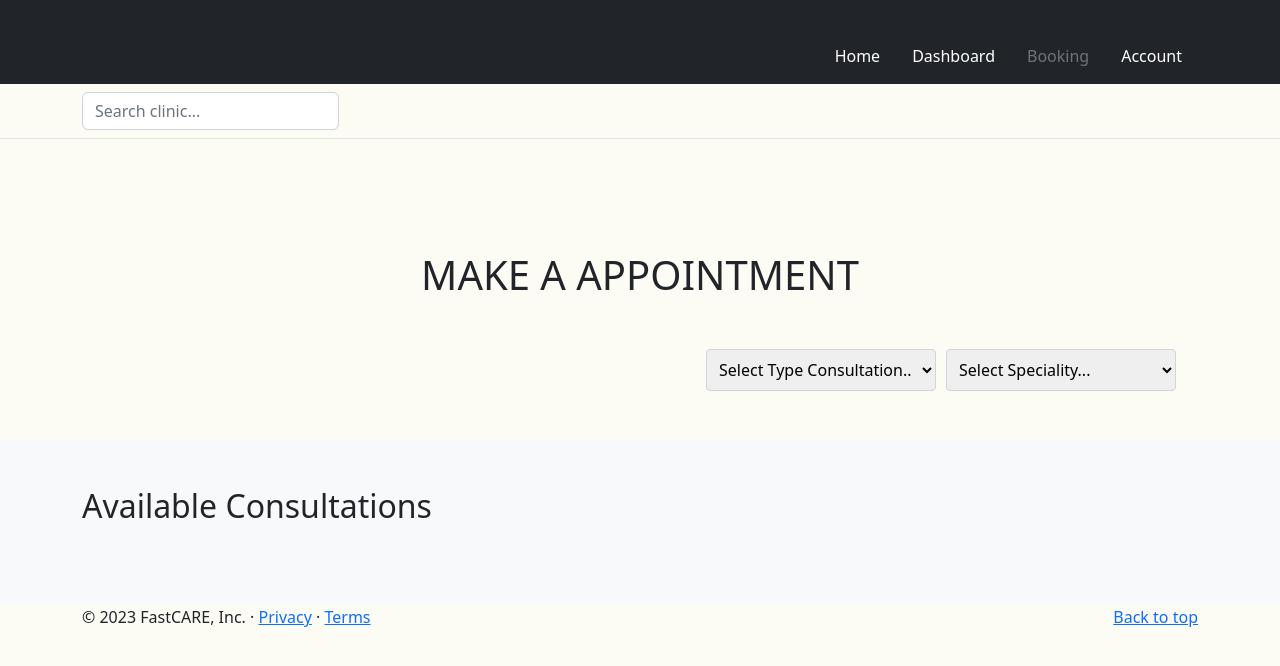
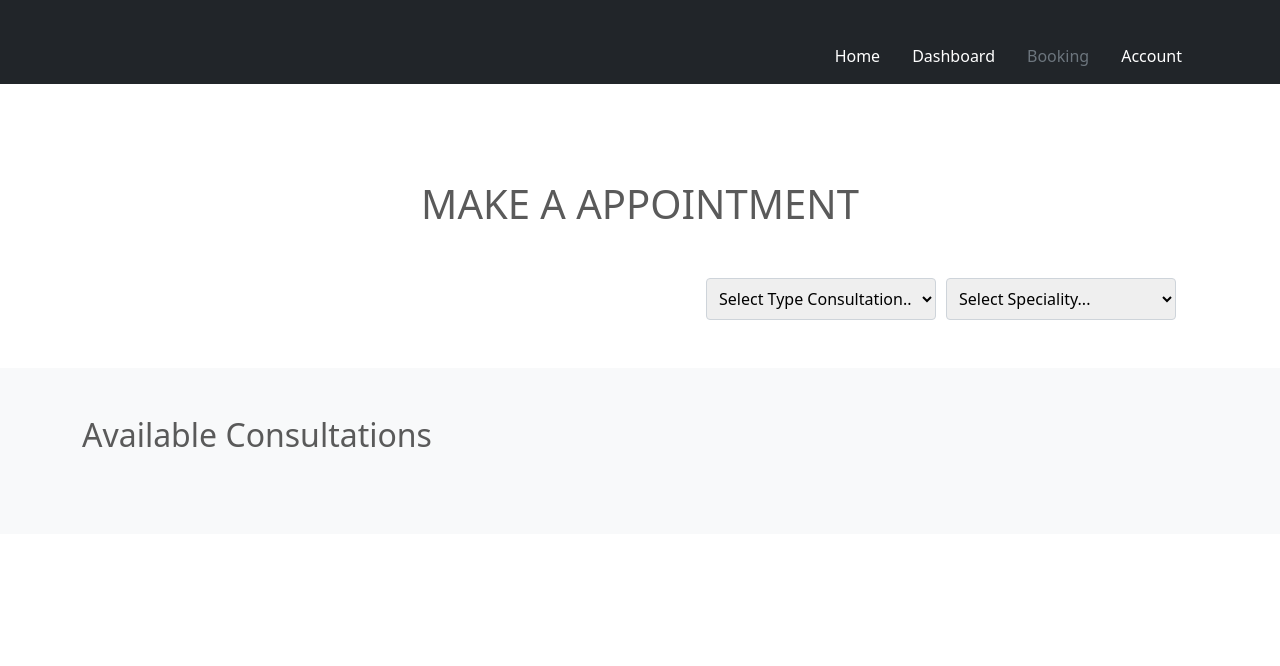
Before and after one commit to rodrigobivarazevedo/EHR_SYSTEM2, a PHP site: page /MyFastCARE/Patients/MyFastCARE_booking.php in a window 1280 px wide. Shown: the top 666 px of the page. Run offline with PHP 8.4, Linux system fonts and the light colour scheme; the visitor is signed in with stand-in values (Sample User, id 1); some libraries are stand-ins or nearby versions.

Commit message:
updated patient portal

```diff
--- a/ui/MyFastCARE/Doctors/health_records.php
+++ b/ui/MyFastCARE/Doctors/health_records.php
@@ -283,7 +283,7 @@ if (!isset($_SESSION['UserID'])) {
 
 
 <script src="/EHR_system/global/jquery.js"></script>
-<script src="/EHR_system/js/booking.js"></script>
+
 
 
 </body>
--- a/ui/MyFastCARE/Patients/MyFastCARE_booking.php
+++ b/ui/MyFastCARE/Patients/MyFastCARE_booking.php
@@ -24,7 +24,7 @@ if (!isset($_SESSION['UserID'])) {
 
     <!-- Bootstrap core CSS -->
     <link href="https://cdn.jsdelivr.net/npm/bootstrap@5.2.2/dist/css/bootstrap.min.css" rel="stylesheet" integrity="sha384-Zenh87qX5JnK2Jl0vWa8Ck2rdkQ2Bzep5IDxbcnCeuOxjzrPF/et3URy9Bv1WTRi" crossorigin="anonymous">
-    <link rel="stylesheet" href="../styles.css">
+    <link rel="stylesheet" href="../MyFastCARE_styles.css">
 
 </head>
 <body >
@@ -34,7 +34,7 @@ if (!isset($_SESSION['UserID'])) {
 
 
 
-    <header>
+<header>
         <div class="px-3 py-2 text-bg-dark">
         <div class="container">
             <div class="d-flex flex-wrap align-items-center justify-content-center justify-content-lg-start">
@@ -71,15 +71,7 @@ if (!isset($_SESSION['UserID'])) {
             </div>
         </div>
         </div>
-        <div class="px-3 py-2 border-bottom mb-3">
-        <div class="container d-flex flex-wrap justify-content-center">
-            <form class="col-12 col-lg-auto mb-2 mb-lg-0 me-lg-auto" role="search">
-            <input type="search" class="form-control" placeholder="Search clinic..." aria-label="Search">
-            </form>
 
-
-        </div>
-        </div>
     </header>
 
 
@@ -159,12 +151,8 @@ if (!isset($_SESSION['UserID'])) {
 
 
 
-<!-- FOOTER -->
 
-<footer class="container">
-    <p class="float-end"><a href="#">Back to top</a></p>
-    <p>© 2023 FastCARE, Inc. · <a href="#">Privacy</a> · <a href="#">Terms</a></p>
-</footer>
+
 </main>
 
 <script>
--- a/ui/MyFastCARE/Patients/account.php
+++ b/ui/MyFastCARE/Patients/account.php
@@ -24,7 +24,7 @@ if (!isset($_SESSION['UserID'])) {
 
     <!-- Bootstrap core CSS -->
     <link href="https://cdn.jsdelivr.net/npm/bootstrap@5.2.2/dist/css/bootstrap.min.css" rel="stylesheet" integrity="sha384-Zenh87qX5JnK2Jl0vWa8Ck2rdkQ2Bzep5IDxbcnCeuOxjzrPF/et3URy9Bv1WTRi" crossorigin="anonymous">
-    <link rel="stylesheet" href="../styles.css">
+    <link rel="stylesheet" href="../MyFastCARE_styles.css">
 
 </head>
 <body >
--- a/ui/MyFastCARE/Patients/medical_history.php
+++ b/ui/MyFastCARE/Patients/medical_history.php
@@ -25,7 +25,7 @@ if (!isset($_SESSION['UserID'])) {
 
     <!-- Bootstrap core CSS -->
     <link href="https://cdn.jsdelivr.net/npm/bootstrap@5.2.2/dist/css/bootstrap.min.css" rel="stylesheet" integrity="sha384-Zenh87qX5JnK2Jl0vWa8Ck2rdkQ2Bzep5IDxbcnCeuOxjzrPF/et3URy9Bv1WTRi" crossorigin="anonymous">
-    <link rel="stylesheet" href="../styles.css">
+    <link rel="stylesheet" href="../MyFastCARE_styles.css">
 
 </head>
 <body >
--- a/ui/MyFastCARE/Patients/patient_portal.php
+++ b/ui/MyFastCARE/Patients/patient_portal.php
@@ -25,7 +25,7 @@ if (!isset($_SESSION['UserID'])) {
 
     <!-- Bootstrap core CSS -->
     <link href="https://cdn.jsdelivr.net/npm/bootstrap@5.2.2/dist/css/bootstrap.min.css" rel="stylesheet" integrity="sha384-Zenh87qX5JnK2Jl0vWa8Ck2rdkQ2Bzep5IDxbcnCeuOxjzrPF/et3URy9Bv1WTRi" crossorigin="anonymous">
-    <link rel="stylesheet" href="../styles.css">
+    <link rel="stylesheet" href="../MyFastCARE_styles.css">
 
 </head>
 <body >
@@ -153,7 +153,7 @@ if (!isset($_SESSION['UserID'])) {
         </form>
       </div>
       <div class="modal-footer">
-        <button type="button" class="btn btn-secondary" data-bs-dismiss="modal">Close</button>
+        <button type="button" class="btn btn-primary" data-bs-dismiss="modal">Close</button>
         <button type="button" class="btn btn-primary" onclick="sendMessage()">Send Message</button>
       </div>
     </div>
```
